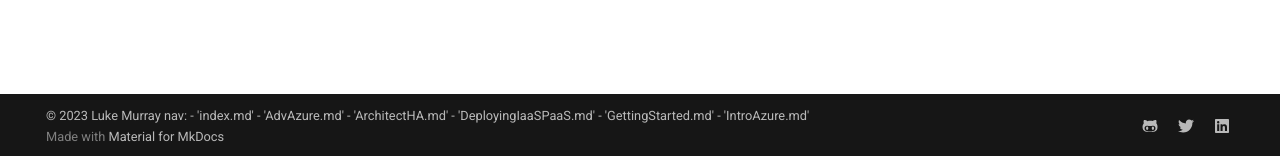
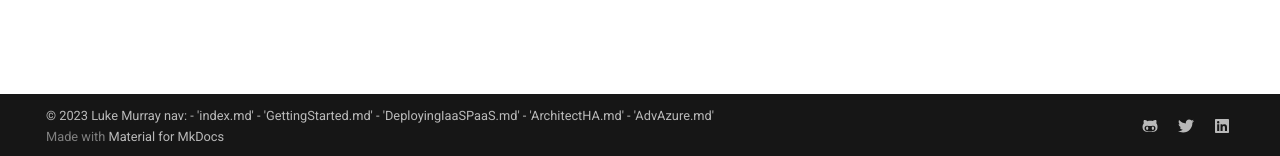
Before and after one commit to lukemurraynz/bookofazure, an MkDocs documentation site: the page built from docs/IntroAzure.md, in a window 1280 px wide. Shown: the part 741-897 px from the top of the page. Built offline with MkDocs 1.6.1 and Material for MkDocs 9.7.7, drawn with Linux system fonts in a browser that asks for light colours.

Commit message:
Update mkdocs.yml

```diff
--- a/mkdocs.yml
+++ b/mkdocs.yml
@@ -50,9 +50,6 @@ markdown_extensions:
   - pymdownx.superfences
   - pymdownx.mark
   - attr_list
-  - pymdownx.emoji:
-      emoji_index: !!python/name:materialx.emoji.twemoji
-      emoji_generator: !!python/name:materialx.emoji.to_svg
 
 site_author: Luke Murray
 copyright: |
@@ -60,8 +57,7 @@ copyright: |
 
   nav:
     - 'index.md'
+    - 'GettingStarted.md'
+    - 'DeployingIaaSPaaS.md'
+    - 'ArchitectHA.md'
     - 'AdvAzure.md'
-    - 'ArchitectHA.md'
-    - 'DeployingIaaSPaaS.md'
-    - 'GettingStarted.md'
-    - 'IntroAzure.md'
```
